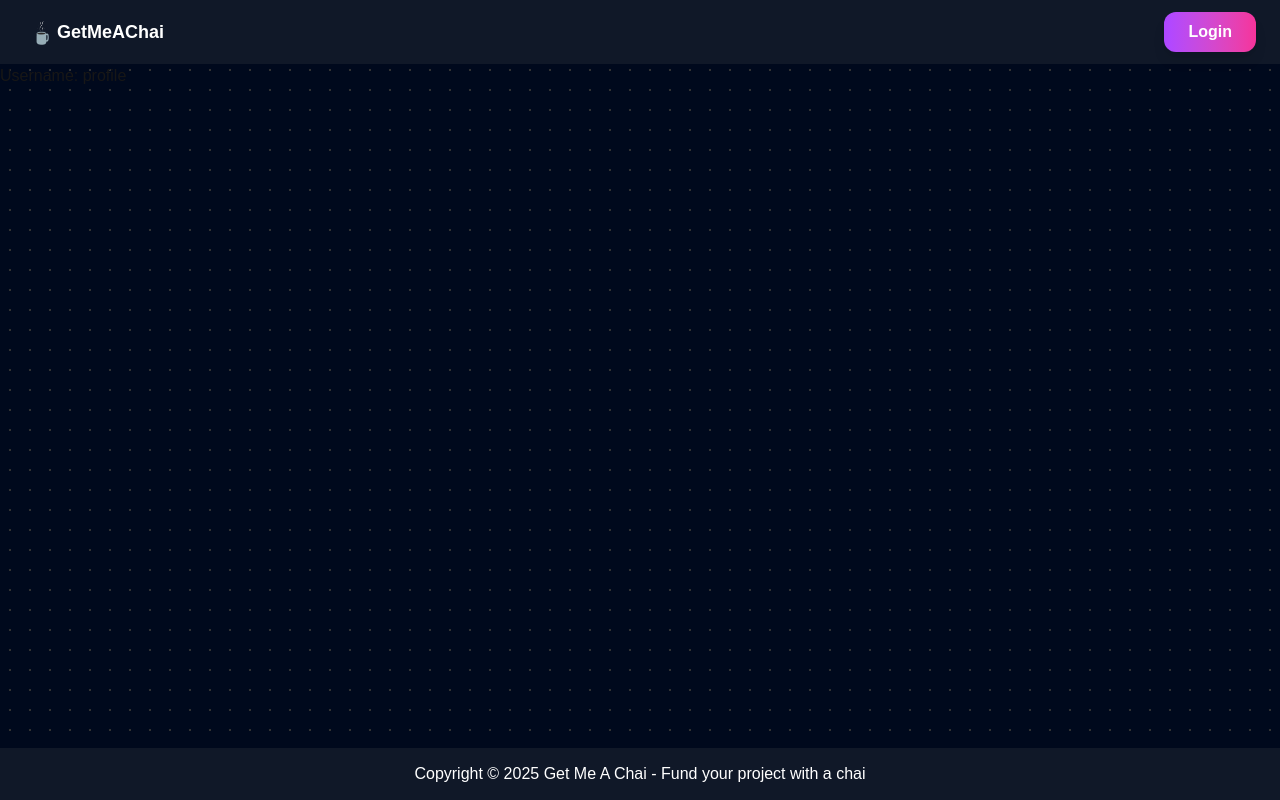
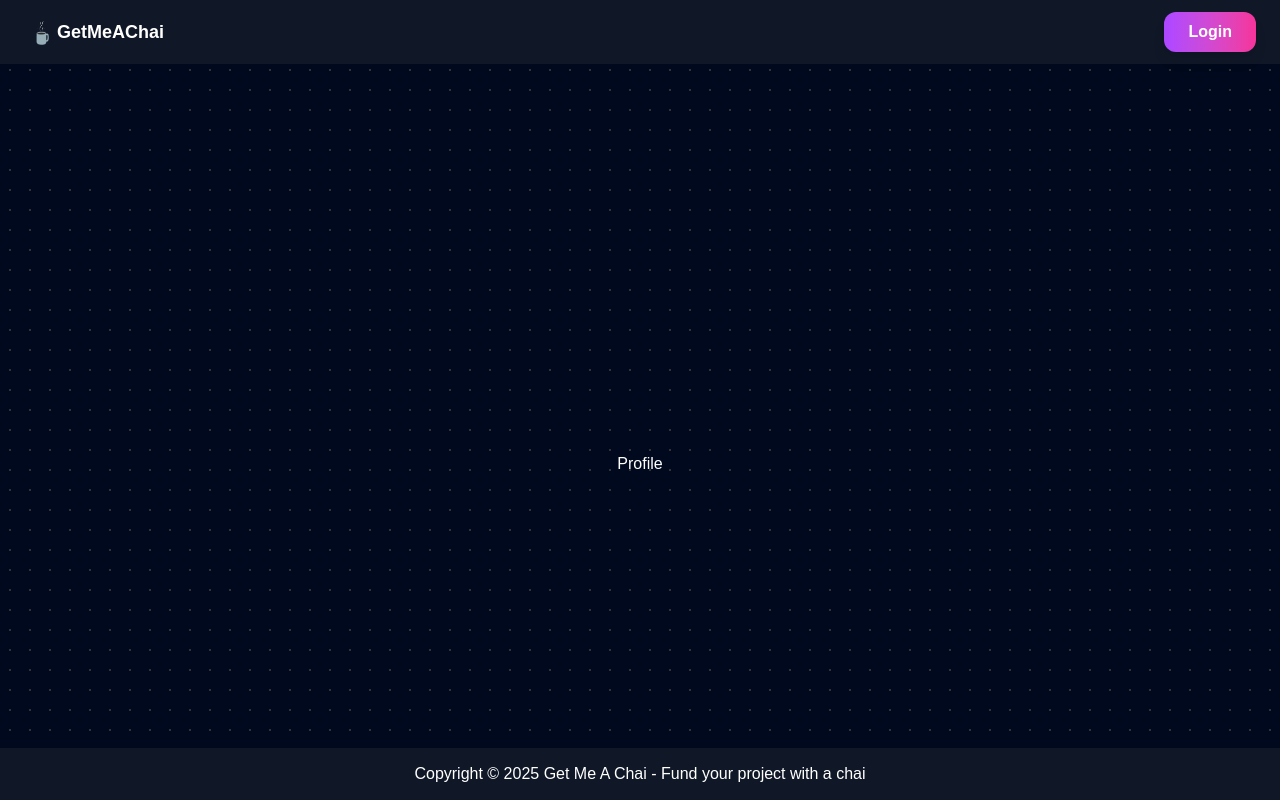
Before and after one commit to Rajexp360/get_me_a_chai, a Next.js app: page /profile in a window 1280 px wide. Built offline with nearby package versions, Linux system fonts and the light colour scheme; no server answers.

Commit message:
added profile functionality

```diff
--- a/app/[username]/page.js
+++ b/app/[username]/page.js
@@ -1,9 +1,13 @@
 import React from 'react'
 
-const Username = ({params}) => {
-  return (
-    <div>Username: {params.username}</div>
-  )
+const Username = async ({ params }) => {
+    const { username } = await params
+    return (
+        <div className="flex items-center justify-center min-h-screen sticky overflow-hidden">
+                    <div> Thanks for visiting our website {username}</div>
+
+        </div>
+    )
 }
 
 export default Username
--- a/app/layout.js
+++ b/app/layout.js
@@ -27,8 +27,8 @@ export default function RootLayout({ children }) {
       >
         <SessionWrapper>
           <Navbar />
-          <div className="flex-1 overflow-y-auto" >
-            <div className="absolute top-0 z-[-2] h-screen w-screen bg-[#000000] bg-[radial-gradient(#ffffff33_1px,#00091d_1px)] bg-size-[20px_20px]"></div>
+          <div className="flex-1 text-white  overflow-y-auto" >
+            <div className="absolute  top-0 z-[-2] h-screen w-screen bg-[#000000] bg-[radial-gradient(#ffffff33_1px,#00091d_1px)] bg-size-[20px_20px]"></div>
             {children}
           </div>
           <Footer />
--- a/app/login/page.js
+++ b/app/login/page.js
@@ -1,12 +1,12 @@
 
 "use client"
 import React from 'react'
-import { useSession, signIn, signOut } from "next-auth/react"
+import { signIn } from "next-auth/react"
 
 import { FcGoogle } from 'react-icons/fc';
 import { FaLinkedinIn, FaTwitter, FaFacebookF, FaGithub, FaApple } from 'react-icons/fa';
 
-const page = () => {
+const Login = () => {
   return (
     <div className="text-white flex justify-center flex-col my-14 items-center">
 
@@ -36,4 +36,4 @@ const page = () => {
   )
 }
 
-export default page
+export default Login
--- /dev/null
+++ b/app/profile/page.js
@@ -0,0 +1,11 @@
+import React from 'react'
+
+const Profile = () => {
+  return (
+    <div className="flex items-center justify-center min-h-screen">
+      <div>Profile</div>
+    </div>
+  )
+}
+
+export default Profile
--- a/components/Navbar.js
+++ b/components/Navbar.js
@@ -2,10 +2,6 @@
 import React from 'react'
 import Link from 'next/link'
 import { useSession, signIn, signOut } from "next-auth/react"
-
-
-
-
 
 const Navbar = () => {
   const { data: session } = useSession()
@@ -29,17 +25,15 @@ const Navbar = () => {
 
       <div>
         {session ? (
-          <div className='flex items-center gap-4'>
-            <span>Signed in as {session.user.email}</span>
-            <button onClick={() => signOut()} className="bg-linear-to-r cursor-pointer from-purple-500
-       to-pink-500 hover:from-pink-500 hover:to-yellow-500 text-white font-bold py-2
-       px-6 rounded-xl shadow-lg transform transition duration-500 hover:scale-105 m-2">Sign out</button>
+          <div className='flex items-center '>
+            <Link href="/profile" className="inline-block bg-linear-to-r cursor-pointer from-purple-500 to-pink-500 hover:from-pink-500 hover:to-yellow-500 text-white font-bold py-2 px-6 rounded-xl shadow-lg transform transition duration-500 hover:scale-105 ">
+              Profile
+            </Link>
+            <button onClick={() => signOut()} className="bg-linear-to-r cursor-pointer from-purple-500 to-pink-500 hover:from-pink-500 hover:to-yellow-500 text-white font-bold py-2 px-6 rounded-xl shadow-lg transform transition duration-500 hover:scale-105 m-2">Sign out</button>
           </div>
         ) : (
-          <Link href="/login">
-            <button className="bg-linear-to-r cursor-pointer from-purple-500
-       to-pink-500 hover:from-pink-500 hover:to-yellow-500 text-white font-bold py-2
-       px-6 rounded-xl shadow-lg transform transition duration-500 hover:scale-105 m-2">Login</button>
+          <Link href="/login" className="inline-block bg-linear-to-r cursor-pointer from-purple-500 to-pink-500 hover:from-pink-500 hover:to-yellow-500 text-white font-bold py-2 px-6 rounded-xl shadow-lg transform transition duration-500 hover:scale-105 m-2">
+            Login
           </Link>
         )}
       </div>
```
Also changed, not shown: app/page.js (+2 -6 lines).
